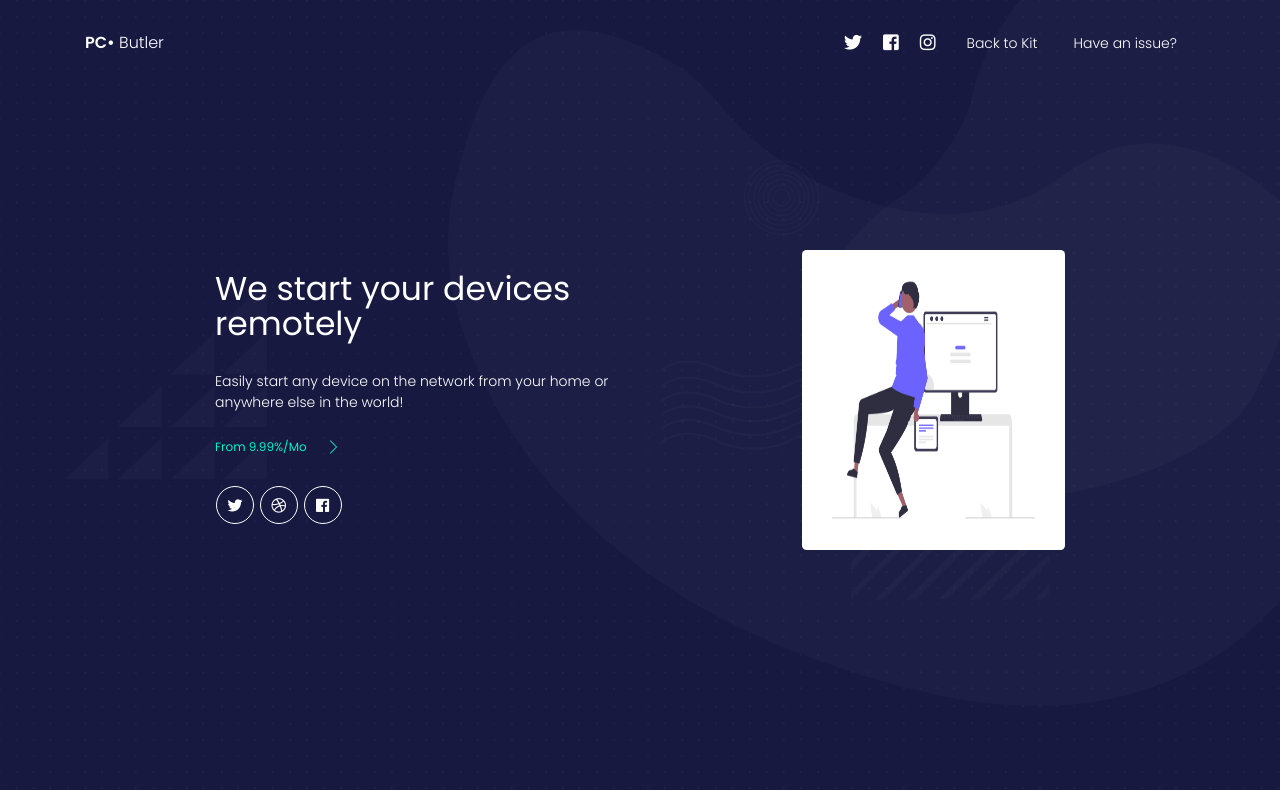
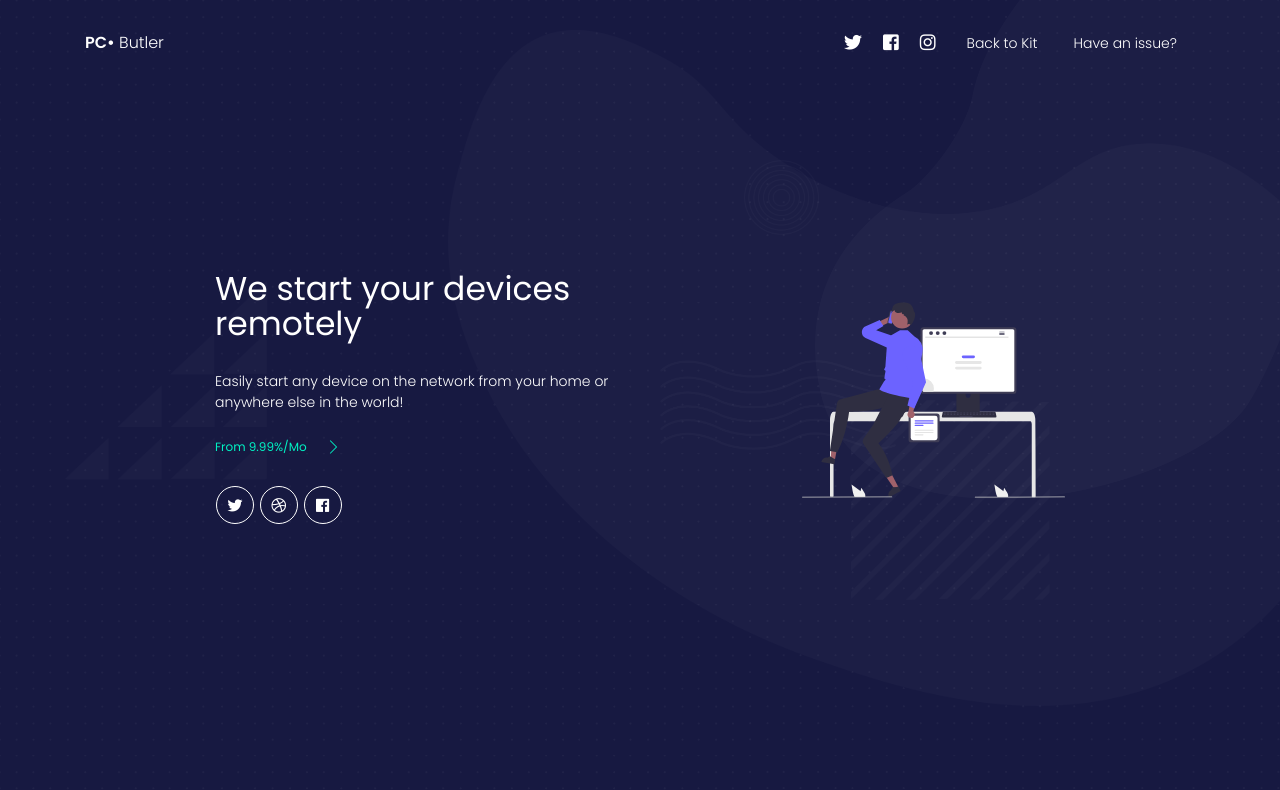
Before and after one commit to pc-butler/server, a PHP site: page / in a window 1280 px wide. Shown: the top 790 px of the page. Run offline with PHP 8.4, Linux system fonts and the light colour scheme; some libraries are stand-ins or nearby versions.

Commit message:
Update index.php

```diff
--- a/index.php
+++ b/index.php
@@ -129,7 +129,7 @@
             </div>
           </div>
           <div class="col-lg-4 col-md-5">
-            <img src="../assets/img/undraw_On_the_office_re_cxds.png" alt="Circle image" class="img-fluid">
+            <img src="../assets/img/undraw_on_the_office_re_cxds.svg" alt="Circle image" class="img-fluid">
           </div>
         </div>
       </div>
```
